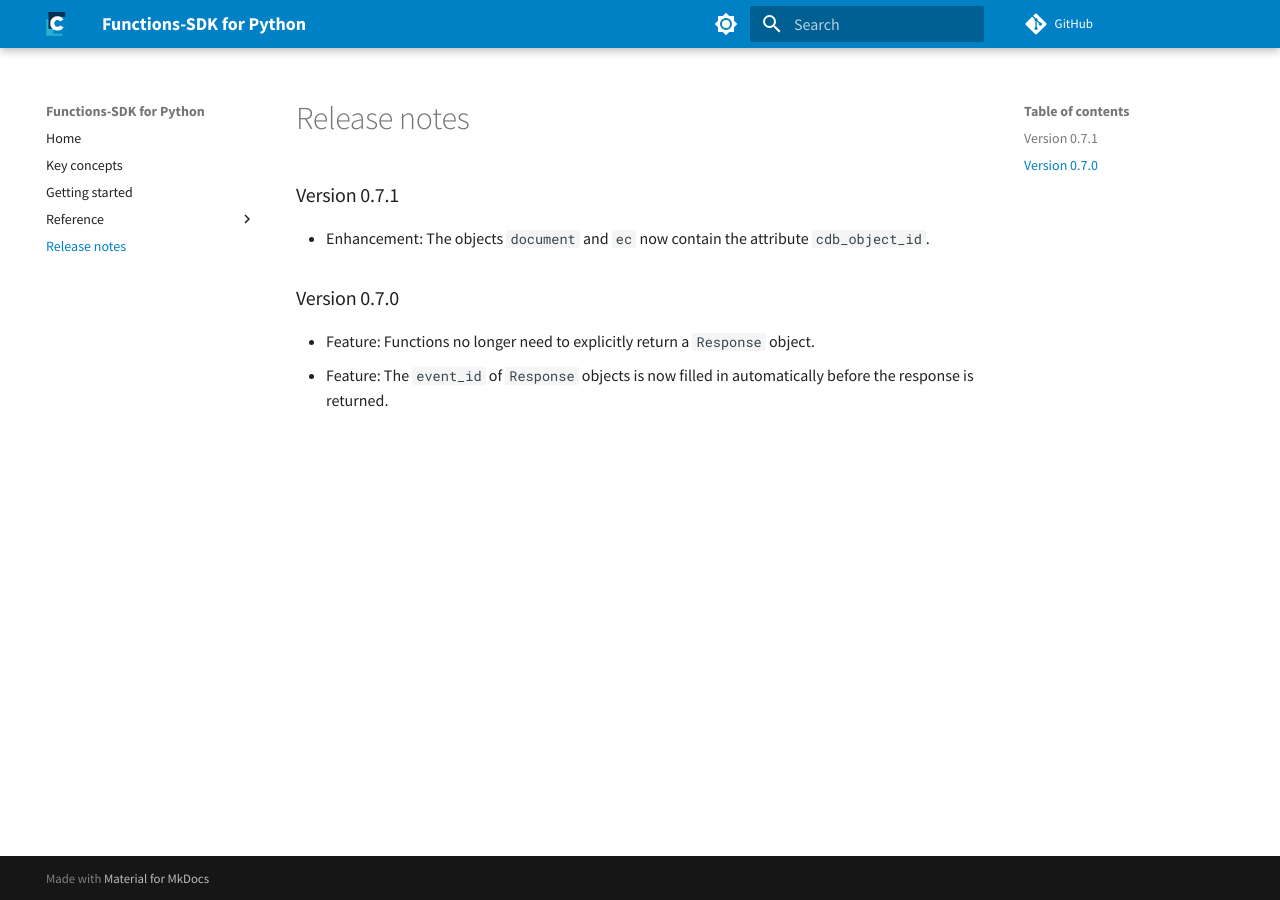
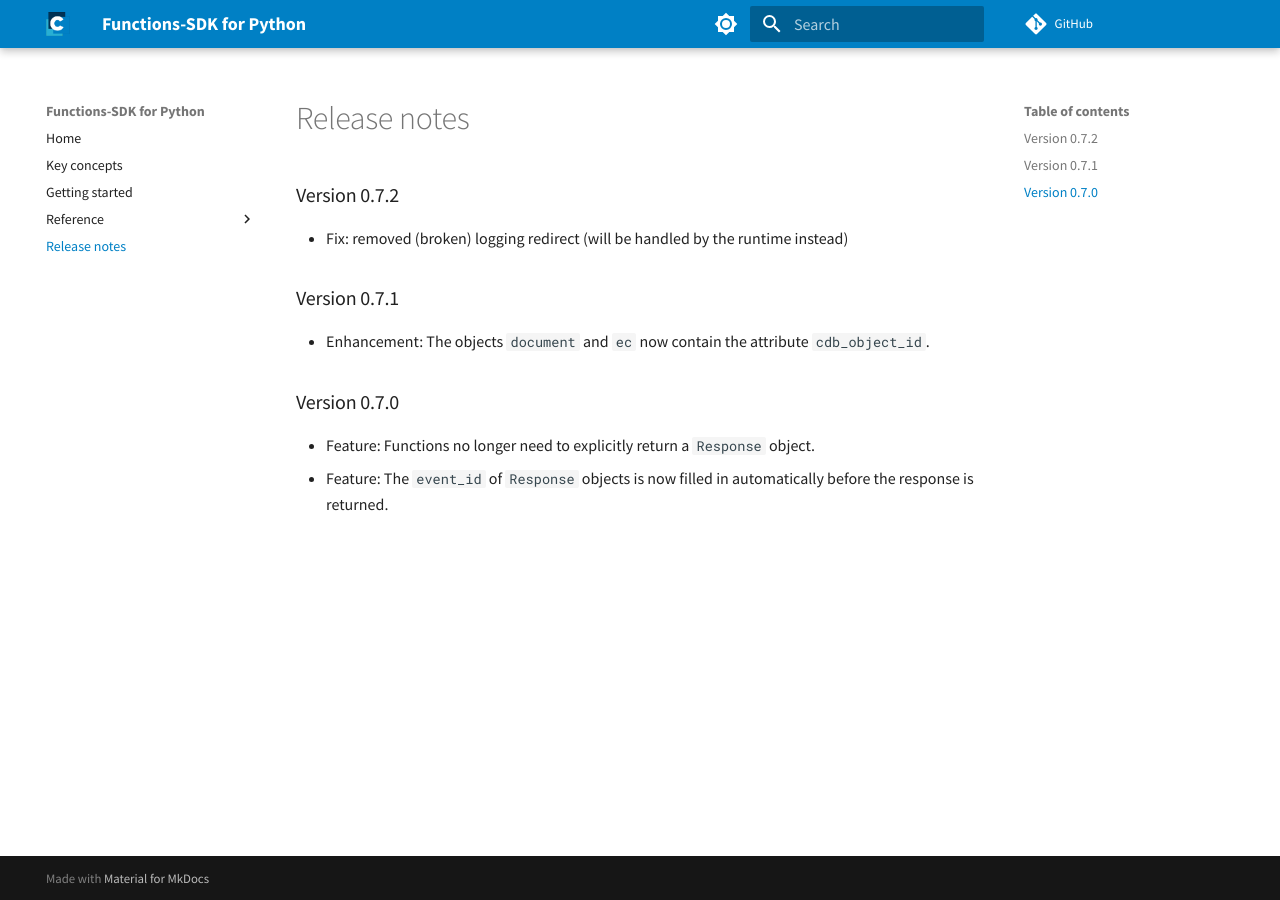
Before and after one commit to cslab/functions-sdk-python, an MkDocs documentation site: the page built from docs/release_notes.md, in a window 1280 px wide. Built offline with MkDocs 1.6.1 and Material for MkDocs 9.7.7, drawn with Linux system fonts in a browser that asks for light colours; comment, search, counter and statistics services are not loaded.

Commit message:
chore: relnote and inc version

```diff
--- a/docs/release_notes.md
+++ b/docs/release_notes.md
@@ -1,3 +1,6 @@
+### Version 0.7.2
+- Fix: removed (broken) logging redirect (will be handled by the runtime instead)
+
 ### Version 0.7.1
 - Enhancement: The objects `document` and `ec` now contain the attribute `cdb_object_id`.
 
--- a/pyproject.toml
+++ b/pyproject.toml
@@ -1,6 +1,6 @@
 [tool.poetry]
 name = "contactsoftware-functions"
-version = "0.7.1"
+version = "0.7.2"
 readme = "README.md"
 
 license = "MIT"
```
